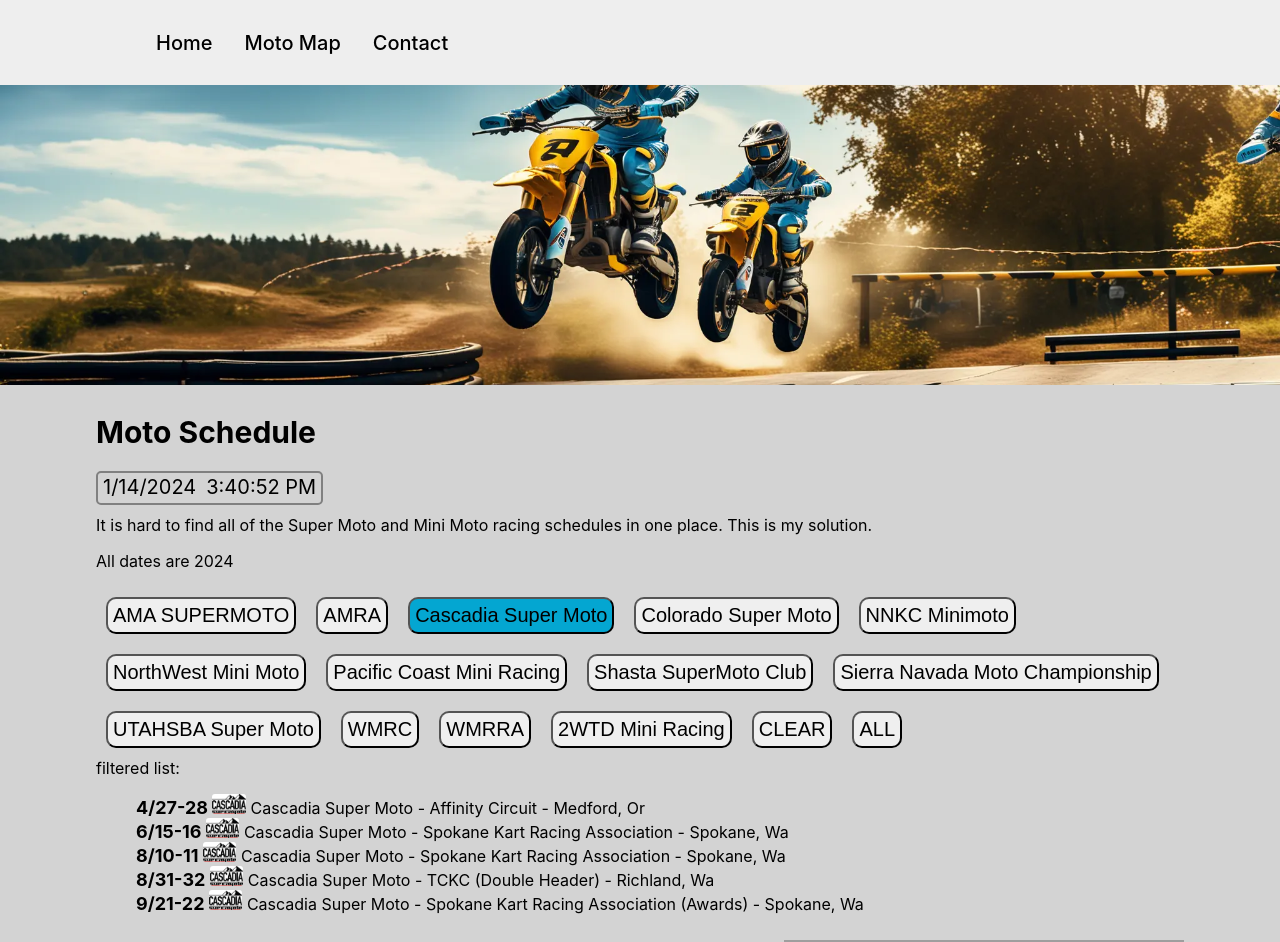
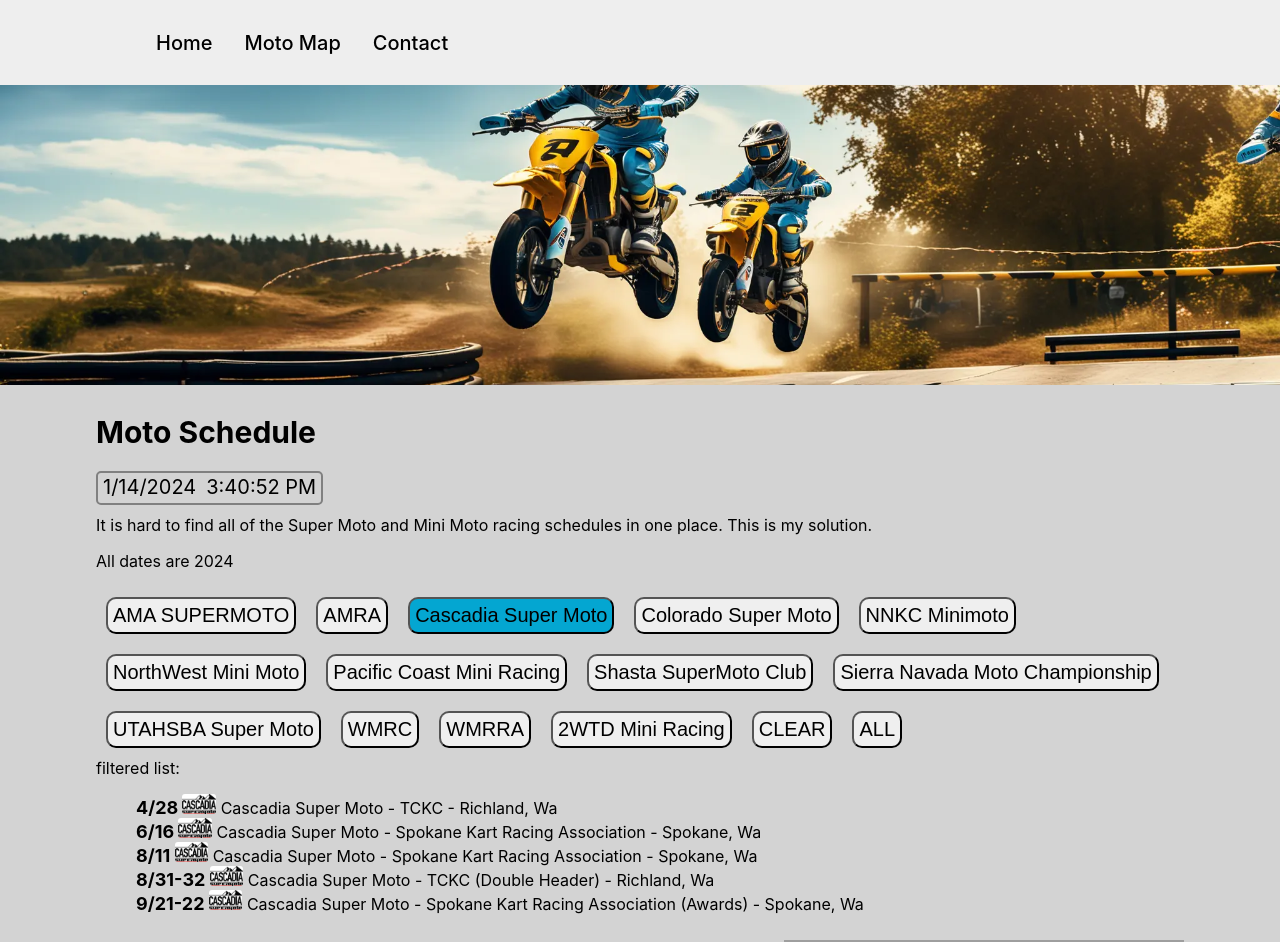
Before and after one commit to Benji-Montgomery/motoschedules, a React (Create React App) app: page / in a window 1280 px wide. Shown: the top 942 px of the page. Built offline with nearby package versions, Linux system fonts and the light colour scheme; no server answers; grey boxes are pictures that could not be loaded.

Commit message:
cascadia change

```diff
--- a/src/components/orgs/cascadia_Super_Moto.js
+++ b/src/components/orgs/cascadia_Super_Moto.js
@@ -3,20 +3,20 @@ const name = 'Cascadia_Super_Moto'
 const races = [
     {
         name: name,
-        track: 'Affinity Circuit - Medford, Or' ,
-        date: [4,27,28],
-        sortDate: .0427
+        track: 'TCKC - Richland, Wa' ,
+        date: [4,28],
+        sortDate: .0428
     },
     {
         name: name,
         track: 'Spokane Kart Racing Association - Spokane, Wa',
-        date: [6,15,16],
+        date: [6,16],
         sortDate: .0615
     },
     {
         name: name,
         track: 'Spokane Kart Racing Association - Spokane, Wa',
-        date: [8,10,11],
+        date: [8,11],
         sortDate: .0810
     },
     {
```
